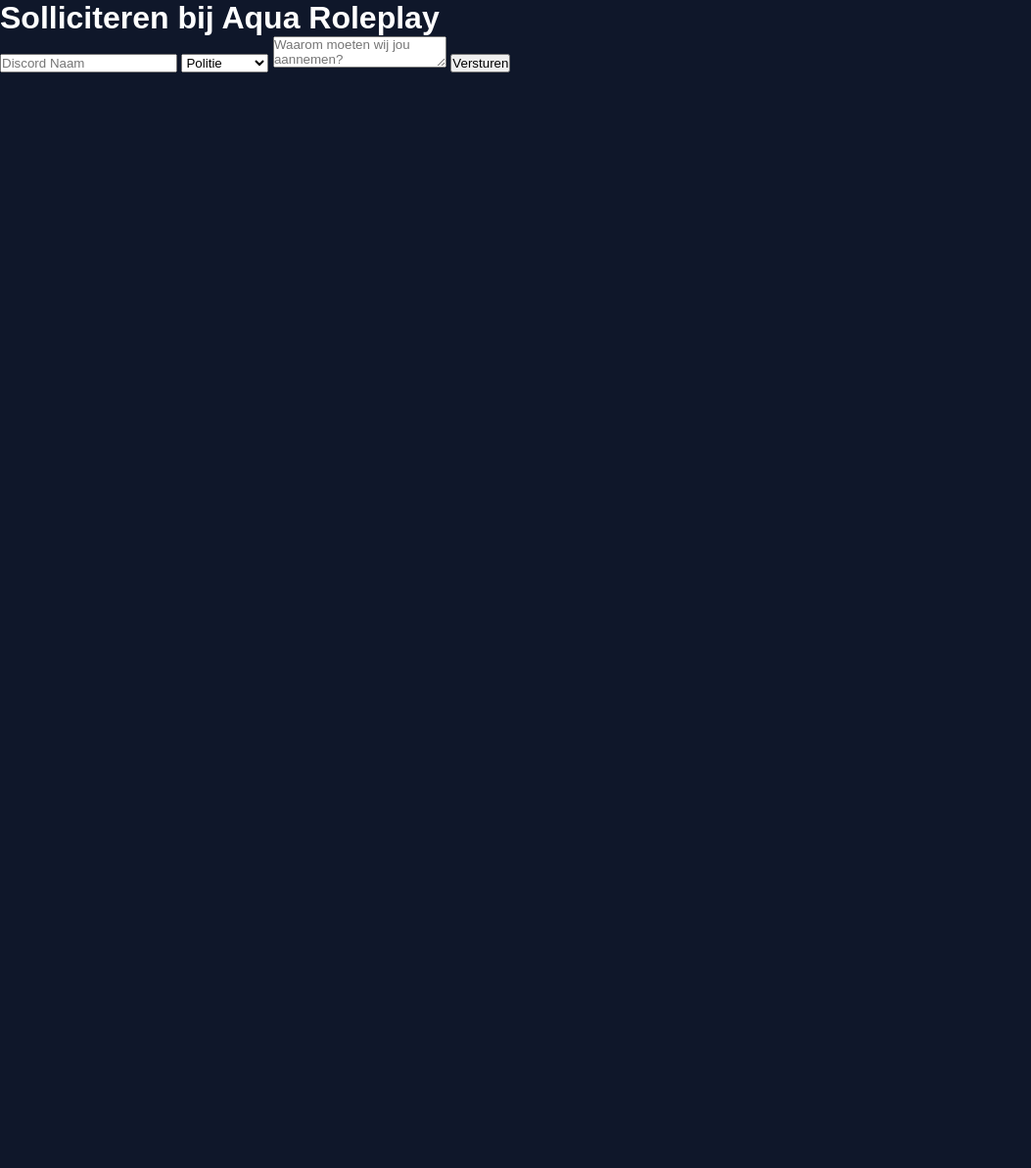
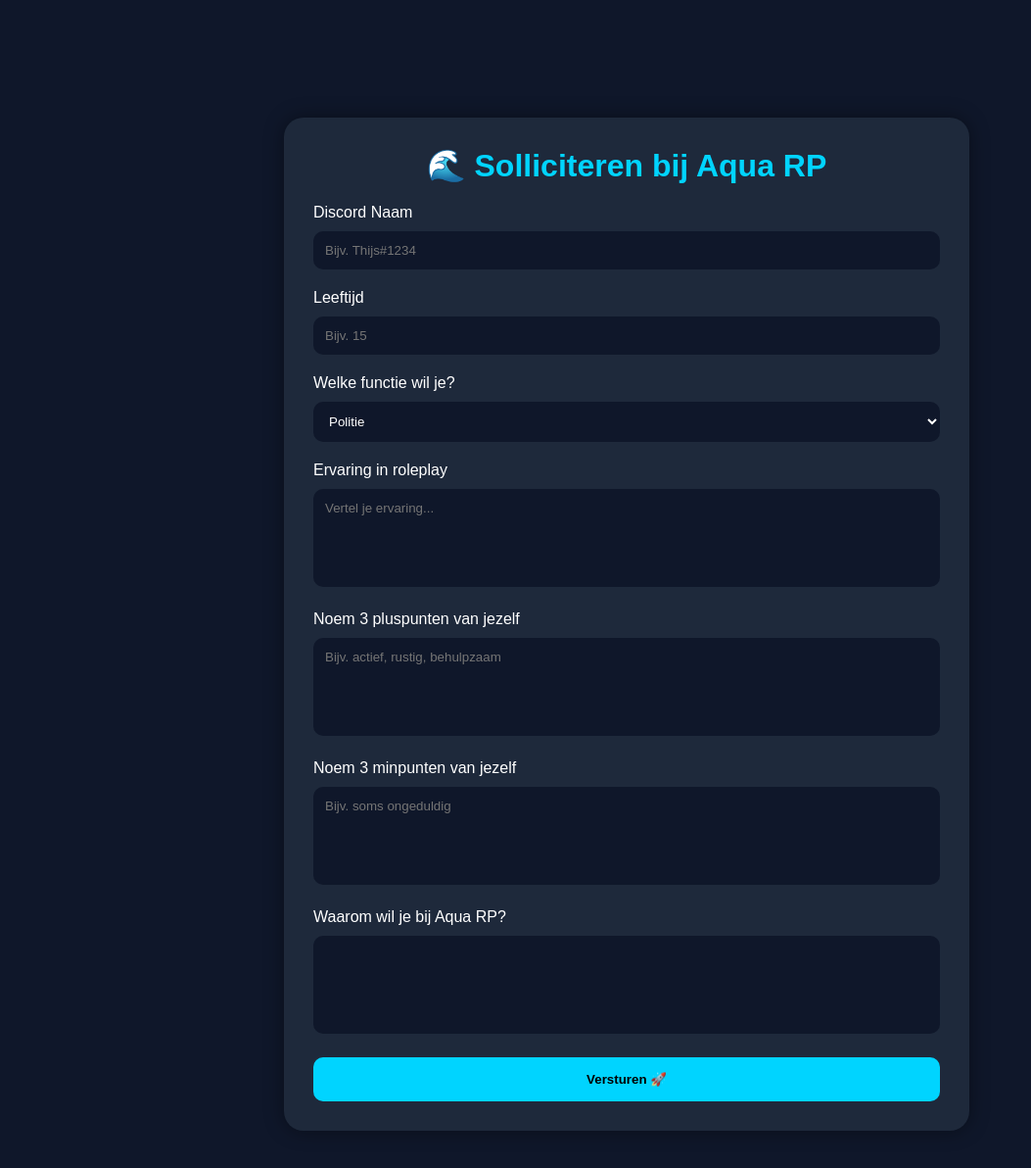
Before and after one commit to Sing4Hope/Aqua, a plain HTML site: page sollicitatie.html in a window 1280 px wide. Shown: the whole page at 98% size, without its empty margins (0-1053 px from the left). Before the commit the page ends 800 px from the top, so only its background shows below. Drawn offline with Linux system fonts and the light colour scheme; files that its build step writes are made by us from their sources; files whose address does not match are found by name.

Commit message:
Update sollicitatie.html

```diff
--- a/sollicitatie.html
+++ b/sollicitatie.html
@@ -3,22 +3,82 @@
 <head>
 <meta charset="UTF-8">
 <meta name="viewport" content="width=device-width, initial-scale=1.0">
-    <title>Sollicitaties - Aqua Roleplay</title>
+<title>Sollicitatie - Aqua Roleplay</title>
+
 <link rel="stylesheet" href="style.css">
+
+<style>
+body{
+    background:#0f172a;
+    color:white;
+    font-family:Poppins, sans-serif;
+}
+
+.container{
+    max-width:700px;
+    margin:120px auto;
+    background:#1e293b;
+    padding:30px;
+    border-radius:20px;
+    box-shadow:0 0 20px rgba(0,0,0,0.4);
+}
+
+h1{
+    text-align:center;
+    color:#00d4ff;
+    margin-bottom:20px;
+}
+
+input, select, textarea{
+    width:100%;
+    padding:12px;
+    margin-top:10px;
+    margin-bottom:20px;
+    border:none;
+    border-radius:10px;
+    background:#0f172a;
+    color:white;
+    outline:none;
+}
+
+textarea{
+    min-height:100px;
+    resize:none;
+}
+
+button{
+    width:100%;
+    padding:15px;
+    border:none;
+    border-radius:10px;
+    background:#00d4ff;
+    color:black;
+    font-weight:bold;
+    cursor:pointer;
+    transition:0.3s;
+}
+
+button:hover{
+    background:white;
+}
+</style>
+
 </head>
 <body>
 
-    <h1>Solliciteren bij Aqua Roleplay</h1>
+<div class="container">
+
+<h1>🌊 Solliciteren bij Aqua RP</h1>
 
 <form id="sollicitatieForm">
 
-        <input
-            type="text"
-            id="naam"
-            placeholder="Discord Naam"
-            required
-        >
+    <label>Discord Naam</label>
+    <input type="text" id="naam" required placeholder="Bijv. Thijs#1234">
 
+    <label>Leeftijd</label>
+    <input type="number" id="leeftijd" required placeholder="Bijv. 15">
+
+    <label>Welke functie wil je?</label>
     <select id="functie">
         <option>Politie</option>
         <option>Ambulance</option>
@@ -27,17 +87,23 @@
         <option>Developer</option>
     </select>
 
-        <textarea
-            id="motivatie"
-            placeholder="Waarom moeten wij jou aannemen?"
-            required
-        ></textarea>
+    <label>Ervaring in roleplay</label>
+    <textarea id="ervaring" placeholder="Vertel je ervaring..." required></textarea>
 
-        <button type="submit">
-            Versturen
-        </button>
+    <label>Noem 3 pluspunten van jezelf</label>
+    <textarea id="pluspunten" placeholder="Bijv. actief, rustig, behulpzaam" required></textarea>
+
+    <label>Noem 3 minpunten van jezelf</label>
+    <textarea id="minpunten" placeholder="Bijv. soms ongeduldig" required></textarea>
+
+    <label>Waarom wil je bij Aqua RP?</label>
+    <textarea id="motivatie" required></textarea>
+
+    <button type="submit">Versturen 🚀</button>
 
 </form>
+
+</div>
 
 <script src="sollicitatie.js"></script>
 
```
Lines whose indentation alone changed are shown as unchanged.
